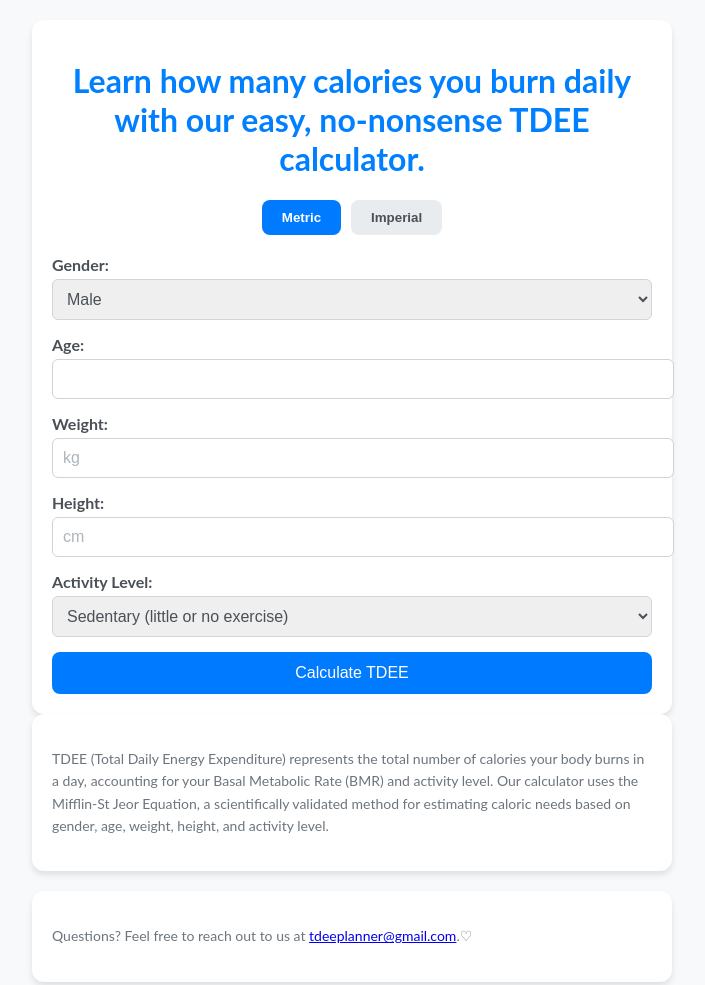
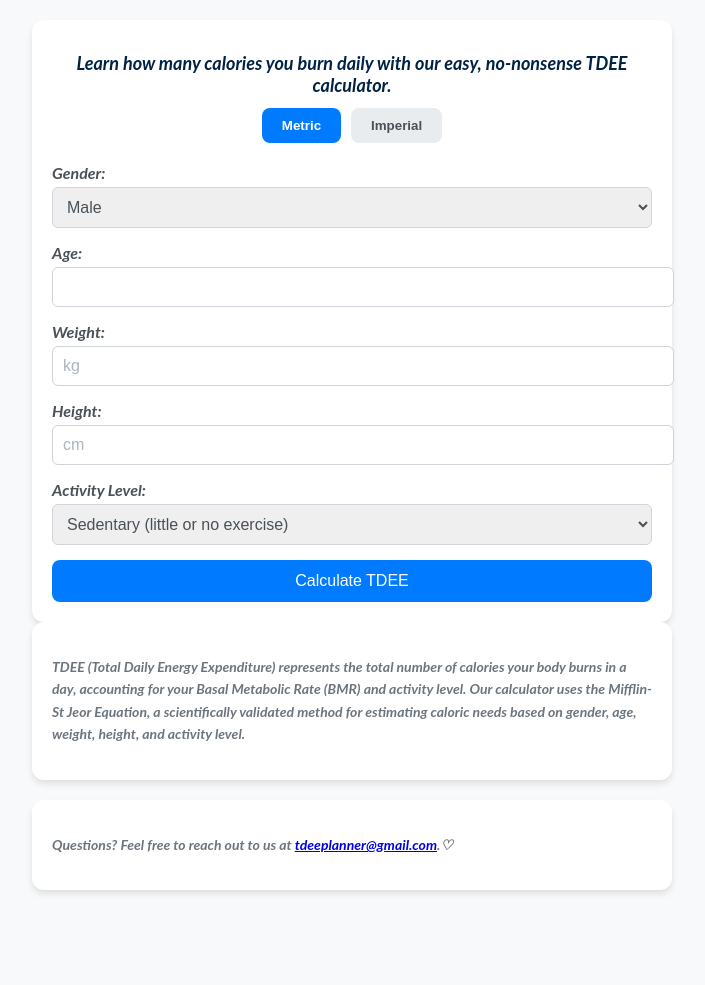
Before and after one commit to tdee400/supersimple-website, a plain HTML site: page index.html in a window 1280 px wide. Shown: the top 985 px of the page, without its empty margins (288-993 px from the left). After the commit the page ends 930 px from the top, so only its background shows below. Drawn offline with Linux system fonts and the light colour scheme.

Commit message:
Update index.html

```diff
--- a/index.html
+++ b/index.html
@@ -23,7 +23,8 @@
 
         h1 {
             text-align: center;
-            color: #007FFF;
+            color: #002244;
+            font-size: 18px;
         }
 
         .headline {
@@ -129,7 +130,7 @@
 </head>
 <body>
     <div class="container">
-        <h1>Learn how many calories you burn daily with our easy, no-nonsense TDEE calculator.</h1>
+        <h1><strong><em>Learn how many calories you burn daily with our easy, no-nonsense TDEE calculator.<strong><em></h1>
 
         <div class="tabs">
             <button class="tab active" onclick="switchTab('metric')">Metric</button>
```
